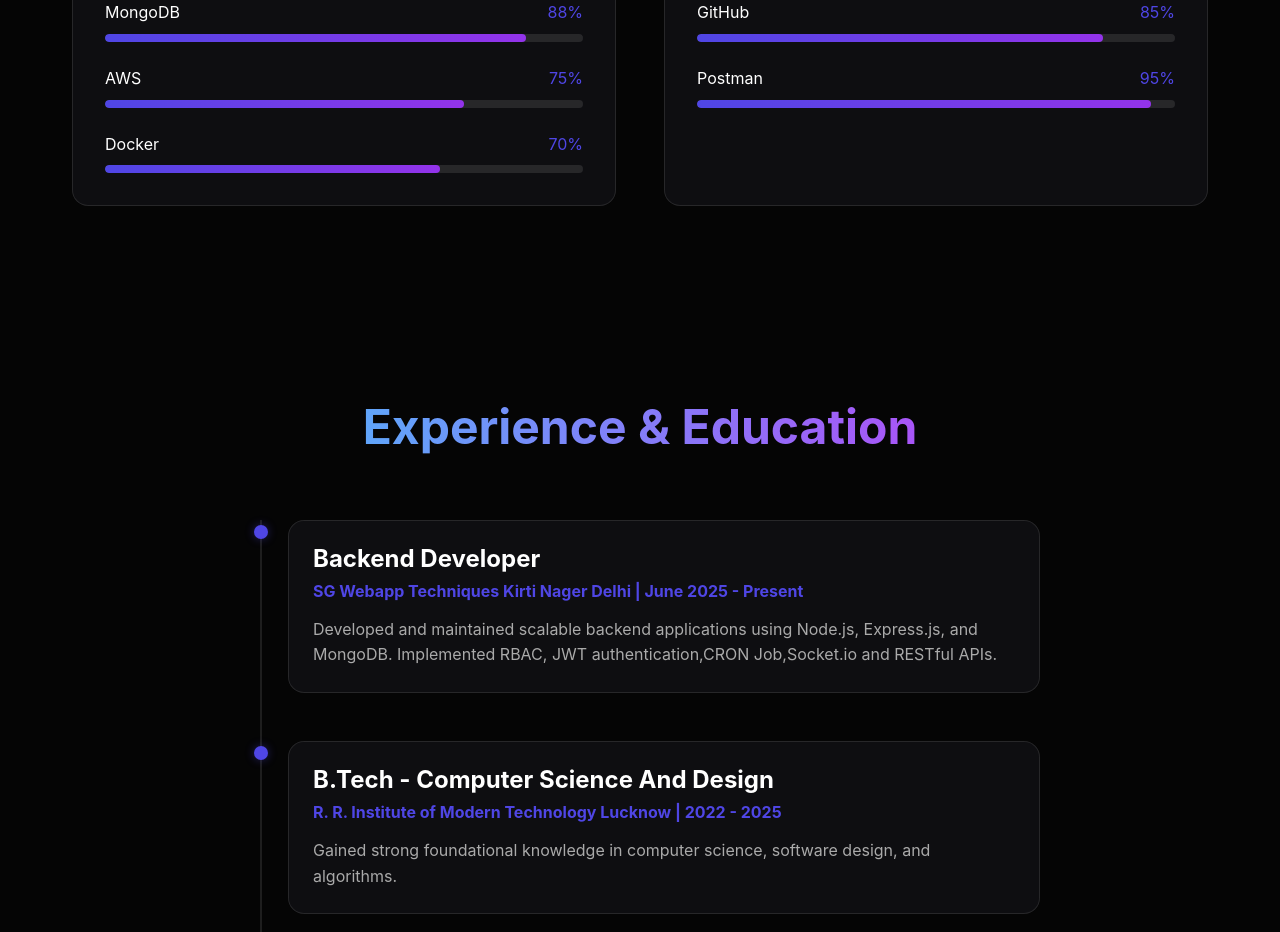
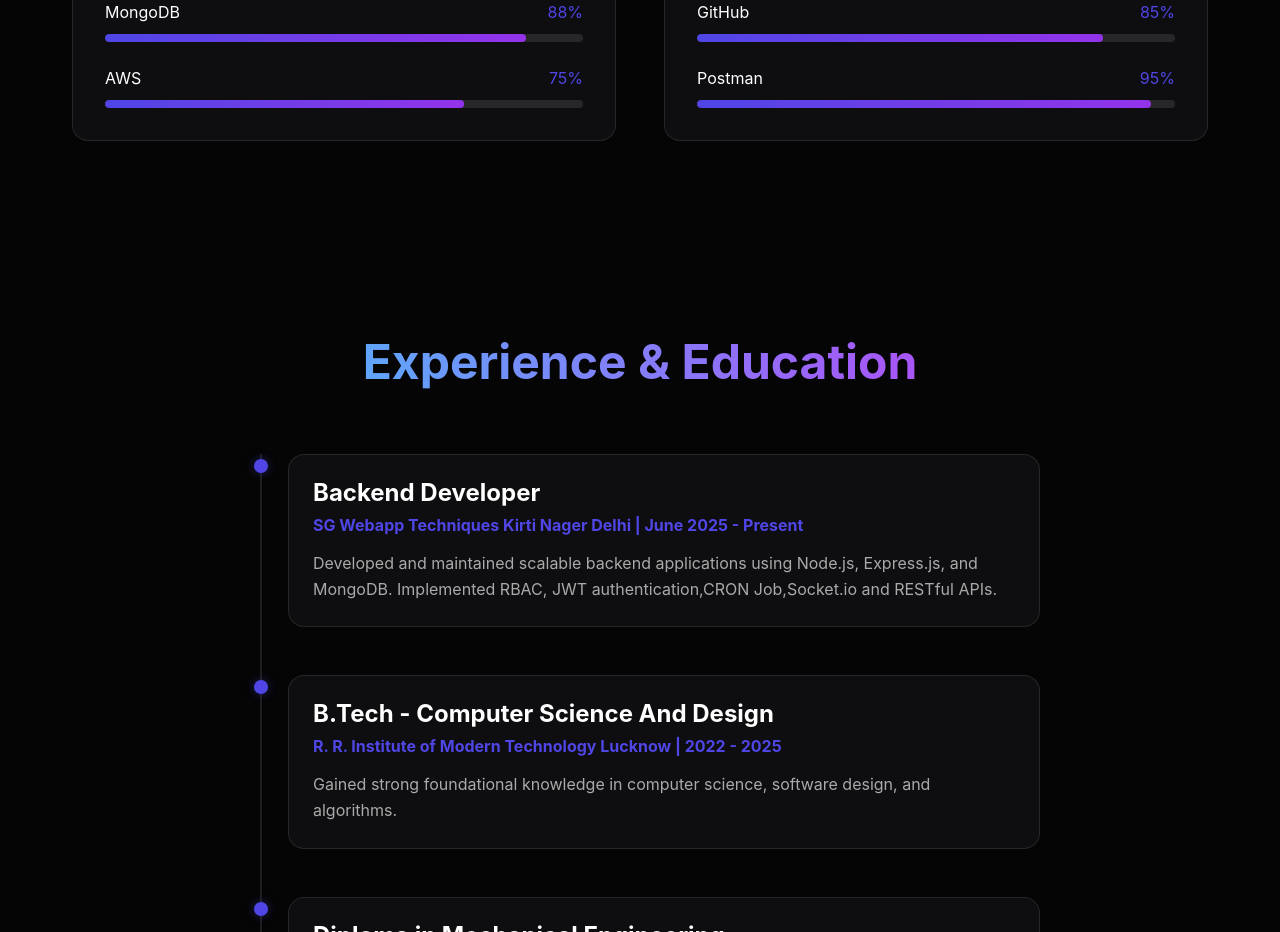
Before and after one commit to AmarJeetVerma9151/Portfolio-, a React app: page / in a window 1280 px wide. Shown: the part 1920-2852 px from the top of the page. Built offline with nearby package versions, Linux system fonts and the light colour scheme; the HTML template or start-up script is replaced by a standard one.

Commit message:
Comment out Docker entry in skills
Comment out Docker skill entry in skills list.

```diff
--- a/src/App.jsx
+++ b/src/App.jsx
@@ -26,7 +26,7 @@ const skills = [
   { name: 'Express.js', level: 90 },
   { name: 'MongoDB', level: 88 },
   { name: 'AWS', level: 75 },
-  { name: 'Docker', level: 70 },
+  // { name: 'Docker', level: 70 },
   { name: 'Git', level: 85 },
   { name: 'GitHub', level: 85 },
   { name: 'Postman', level: 95 }
```
